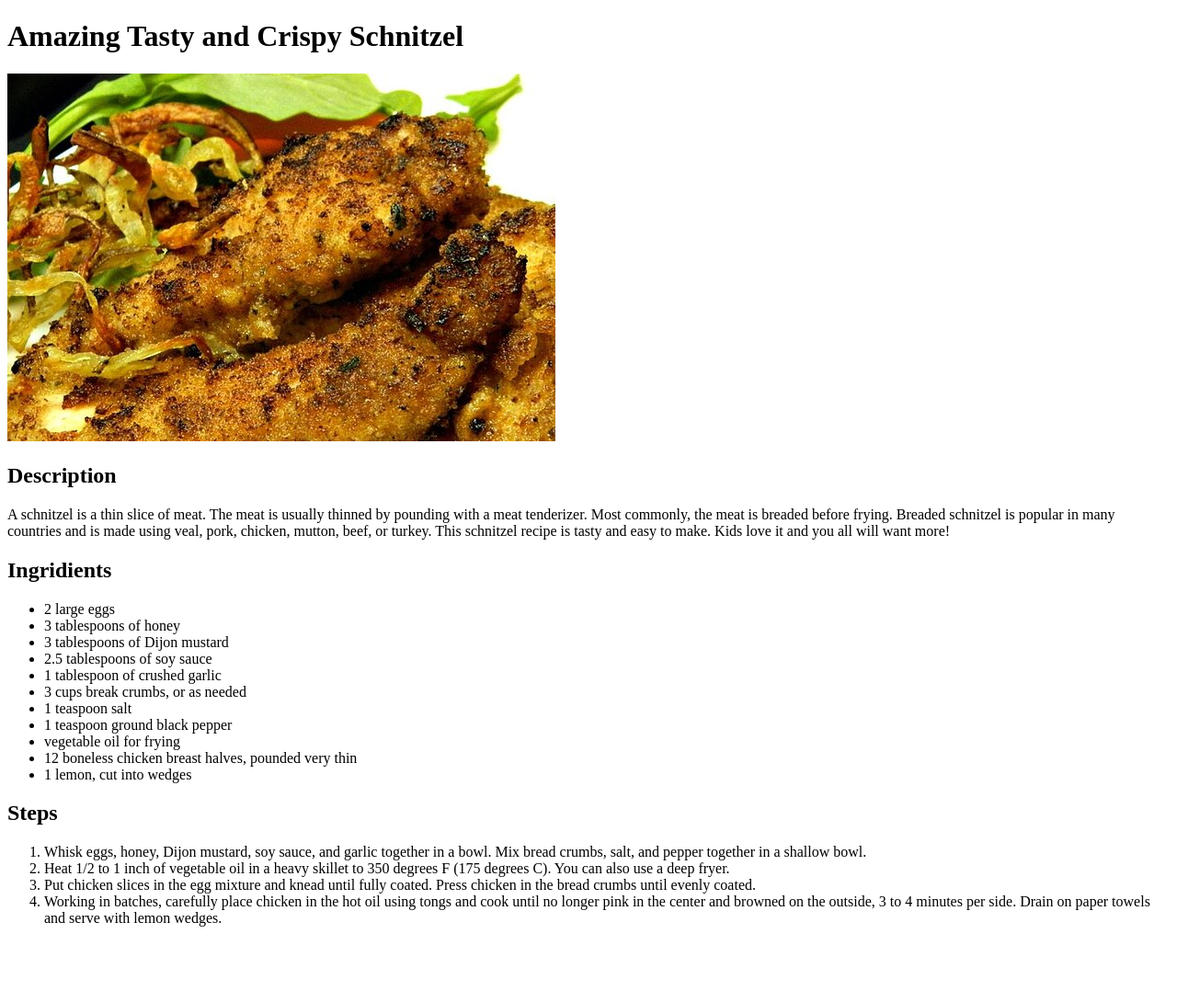
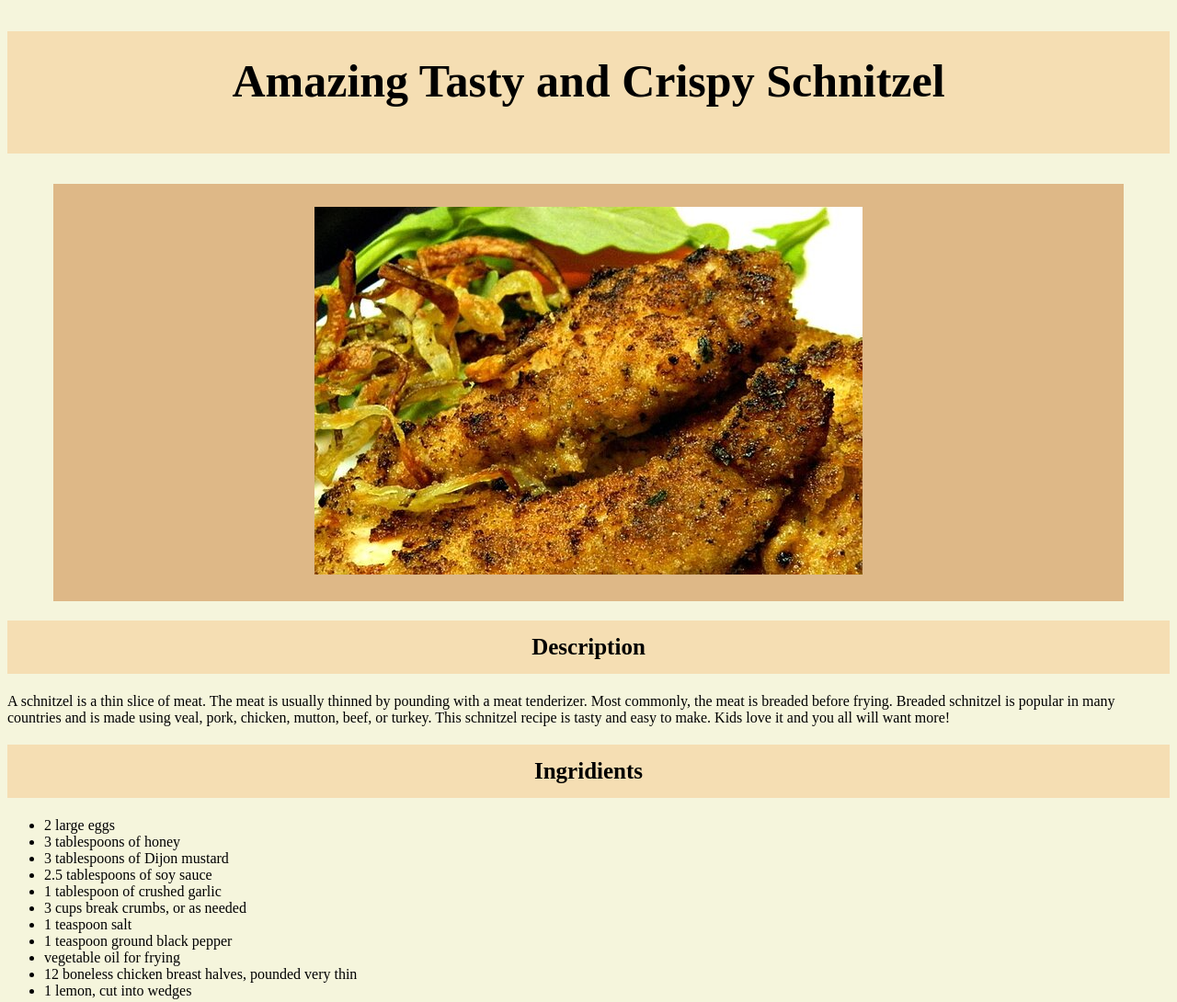
Before and after one commit to 1exip/odin-recipes, a plain HTML site: page recipes/tasty-and-crispy-schnitzel.html in a window 1280 px wide. Shown: the top 1090 px of the page at 92% size. Before the commit the page ends 1024 px from the top, so only its background shows below. Drawn offline with Linux system fonts and the light colour scheme.

Commit message:
added styling

```diff
--- a/recipes/tasty-and-crispy-schnitzel.html
+++ b/recipes/tasty-and-crispy-schnitzel.html
@@ -4,14 +4,15 @@
     <meta charset="UTF-8">
     <meta http-equiv="X-UA-Compatible" content="IE=edge">
     <meta name="viewport" content="width=device-width, initial-scale=1.0">
+    <link rel="stylesheet" href="../styles.css">
     <title>Document</title>
 </head>
 <body>
-    <h1>Amazing Tasty and Crispy Schnitzel</h1>
-    <img src="images/schnitzel.jpeg" alt="Finished Schnitzel"/>
-    <h2>Description</h3>
-        <p>A schnitzel is a thin slice of meat. The meat is usually thinned by pounding with a meat tenderizer. Most commonly, the meat is breaded before frying. Breaded schnitzel is popular in many countries and is made using veal, pork, chicken, mutton, beef, or turkey. This schnitzel recipe is tasty and easy to make. Kids love it and you all will want more!</p>
-        <h2>Ingridients</h3>
+    <h1 class="main-title">Amazing Tasty and Crispy Schnitzel</h1>
+    <div class= recipe-image><img src="images/schnitzel.jpeg" alt="Finished Schnitzel"/></div>
+    <h2 class="sub-title">Description</h3>
+        <p class="description">A schnitzel is a thin slice of meat. The meat is usually thinned by pounding with a meat tenderizer. Most commonly, the meat is breaded before frying. Breaded schnitzel is popular in many countries and is made using veal, pork, chicken, mutton, beef, or turkey. This schnitzel recipe is tasty and easy to make. Kids love it and you all will want more!</p>
+        <h2 class="sub-title">Ingridients</h3>
         <ul>
             <li>2 large eggs</li>
             <li>3 tablespoons of honey</li>
@@ -25,7 +26,7 @@
             <li>12 boneless chicken breast halves, pounded very thin</li>
             <li>1 lemon, cut into wedges</li>
         </ul>
-        <h2>Steps</h2>
+        <h2 class="sub-title">Steps</h2>
         <ol>
             <li>Whisk eggs, honey, Dijon mustard, soy sauce, and garlic together in a bowl. Mix bread crumbs, salt, and pepper together in a shallow bowl.</li>
             <li>Heat 1/2 to 1 inch of vegetable oil in a heavy skillet to 350 degrees F (175 degrees C). You can also use a deep fryer.</li>
--- /dev/null
+++ b/styles.css
@@ -0,0 +1,42 @@
+body{
+    background-color: beige;
+}
+.main-title{
+    background-color: wheat;
+    text-align: center;
+    font-family: inherit, sans-serif;
+    font-size: 50px;
+    padding-bottom: 50px;
+    padding-top: 25px;
+}
+
+.sub-title{
+    background-color: wheat;
+    text-align: center;
+    font-family: inherit, sans-serif;
+    font-size: 25px;
+    padding-bottom: 15px;
+    padding-top: 15px;
+}
+
+.recipe-links{
+    font-weight: bold;
+    font-size: 24px;
+    text-align: center;
+    padding-right: 50px;
+    list-style-position: inside;
+    padding-top: 50px;
+    padding-bottom: 50px;
+    background-color: rgb(209, 147, 96);
+}
+
+.recipe-image{
+    text-align: center;
+    background-color: burlywood;
+    padding: 25px 0px 25px 0px;
+    margin: 0px 50px 0px 50px;
+}
+
+.description{
+
+}
```
Also changed, not shown: index.html (+4 -2 lines).
